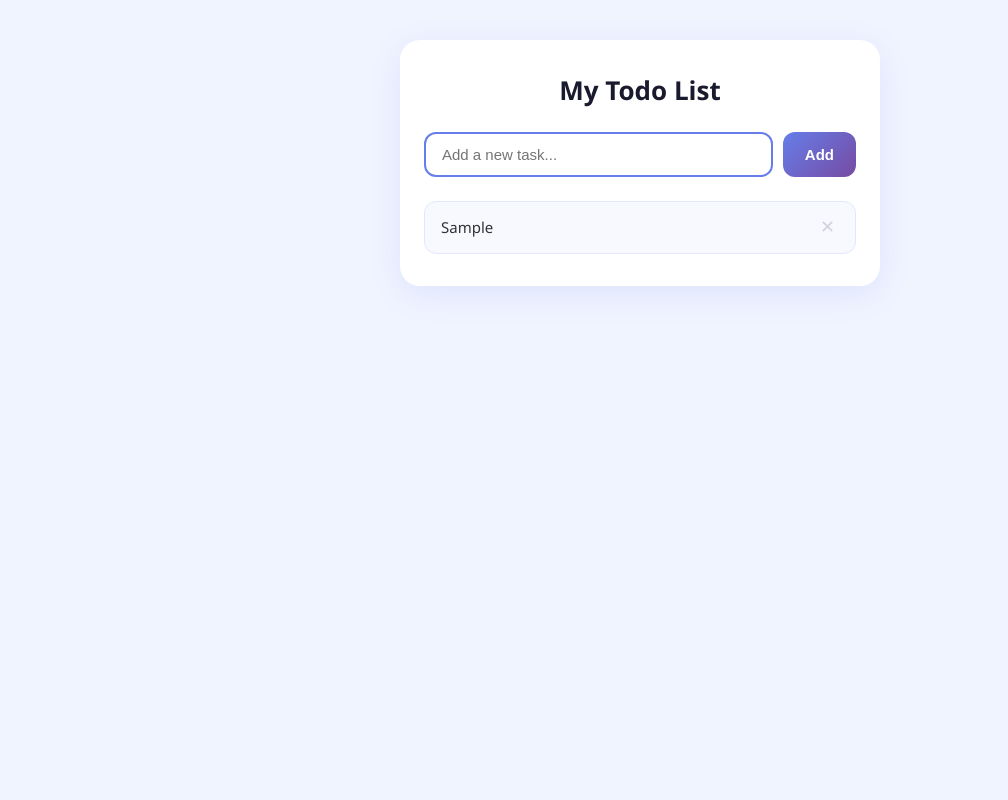
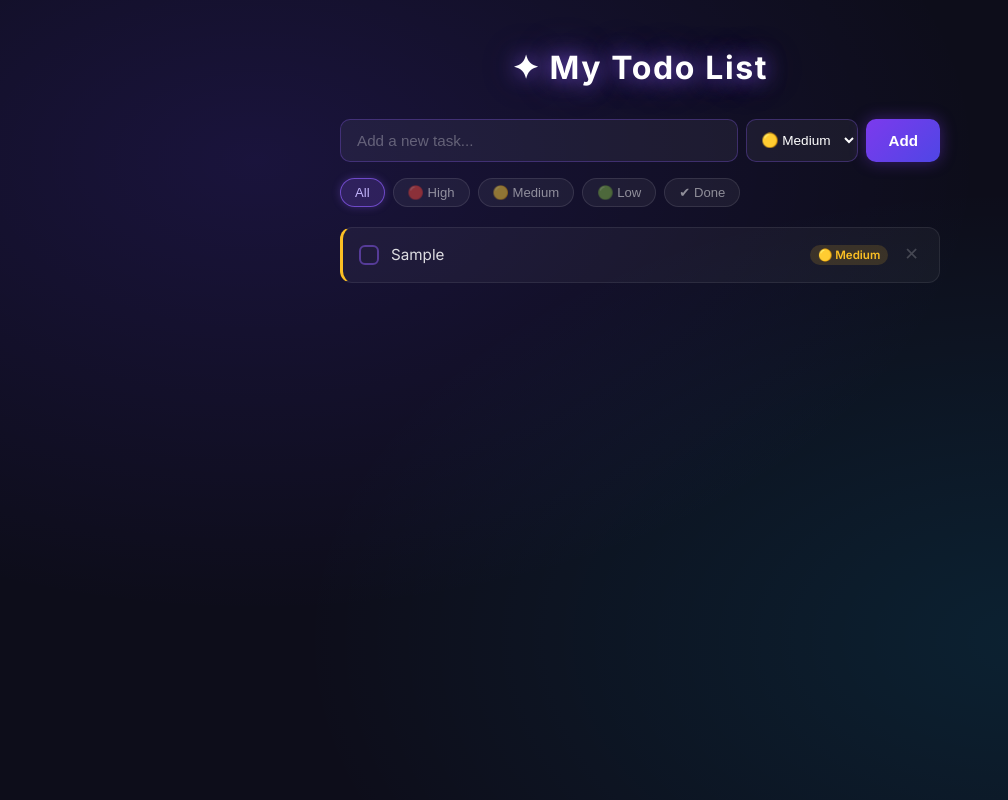
Before and after one commit to qingyunliu1988/todo-app, a plain HTML site: page index.html in a window 1280 px wide. Both pictures are taken after typing "Sample" into the empty fields and a click on the button "Add". Shown: the whole page, without its empty margins (0-1008 px from the left). Drawn offline with Linux system fonts and the light colour scheme.

Commit message:
redesign: dark theme with priority and persistence

```diff
--- a/index.html
+++ b/index.html
@@ -2,29 +2,32 @@
 <html lang="en">
 <head>
   <meta charset="UTF-8" />
-  <meta name="viewport" content="width=device-width, initial-scale=1.0" />
+  <meta name="viewport" content="width=device-width, initial-scale=1.0"/>
   <title>My Todo List</title>
   <link rel="stylesheet" href="style.css" />
 </head>
 <body>
   <div class="container">
-    <h1>My Todo List</h1>
-
+    <h1 class="title">✦ My Todo List</h1>
     <div class="input-row">
-      <input
-        type="text"
-        id="task-input"
-        placeholder="Add a new task..."
-        autocomplete="off"
-      />
-      <button id="add-btn">Add</button>
+      <input type="text" id="taskInput" placeholder="Add a new task..." />
+      <select id="prioritySelect">
+        <option value="high">🔴 High</option>
+        <option value="medium" selected>🟡 Medium</option>
+        <option value="low">🟢 Low</option>
+      </select>
+      <button id="addBtn">Add</button>
     </div>
-
-    <ul id="task-list"></ul>
-
-    <p id="empty-hint">No tasks yet. Add one above!</p>
+    <div class="filters">
+      <button class="filter-btn active" data-filter="all">All</button>
+      <button class="filter-btn" data-filter="high">🔴 High</button>
+      <button class="filter-btn" data-filter="medium">🟡 Medium</button>
+      <button class="filter-btn" data-filter="low">🟢 Low</button>
+      <button class="filter-btn" data-filter="done">✔ Done</button>
+    </div>
+    <ul id="taskList"></ul>
+    <p class="empty-msg" id="emptyMsg">No tasks yet. Add one above!</p>
   </div>
-
   <script src="script.js"></script>
 </body>
 </html>
--- a/script.js
+++ b/script.js
@@ -1,72 +1,73 @@
-const input = document.getElementById('task-input');
-const addBtn = document.getElementById('add-btn');
-const taskList = document.getElementById('task-list');
-const emptyHint = document.getElementById('empty-hint');
+const taskInput      = document.getElementById('taskInput');
+const prioritySelect = document.getElementById('prioritySelect');
+const addBtn         = document.getElementById('addBtn');
+const taskList       = document.getElementById('taskList');
+const emptyMsg       = document.getElementById('emptyMsg');
+const filterBtns     = document.querySelectorAll('.filter-btn');
 
-function updateEmptyHint() {
-  emptyHint.style.display = taskList.children.length === 0 ? 'block' : 'none';
-}
+let tasks = JSON.parse(localStorage.getItem('tasks') || '[]');
+let currentFilter = 'all';
 
-function saveTasks() {
-  const tasks = Array.from(taskList.querySelectorAll('.task-item')).map(li => ({
-    text: li.querySelector('.task-text').textContent,
-    done: li.classList.contains('done'),
-  }));
+function save() {
   localStorage.setItem('tasks', JSON.stringify(tasks));
 }
 
-function createTaskElement(text, done = false) {
-  const li = document.createElement('li');
-  li.className = 'task-item' + (done ? ' done' : '');
-
-  const span = document.createElement('span');
-  span.className = 'task-text';
-  span.textContent = text;
-  span.addEventListener('click', () => {
-    li.classList.toggle('done');
-    saveTasks();
+function render() {
+  taskList.innerHTML = '';
+  const filtered = tasks.filter(t => {
+    if (currentFilter === 'all')  return true;
+    if (currentFilter === 'done') return t.done;
+    return t.priority === currentFilter && !t.done;
   });
 
-  const deleteBtn = document.createElement('button');
-  deleteBtn.className = 'delete-btn';
-  deleteBtn.textContent = '✕';
-  deleteBtn.title = 'Delete task';
-  deleteBtn.addEventListener('click', () => {
-    li.remove();
-    saveTasks();
-    updateEmptyHint();
+  filtered.forEach(task => {
+    const li = document.createElement('li');
+    li.className = 'task-item' + (task.done ? ' done' : '');
+    li.dataset.priority = task.priority;
+
+    const cb = document.createElement('input');
+    cb.type = 'checkbox';
+    cb.checked = task.done;
+    cb.addEventListener('change', () => { task.done = cb.checked; save(); render(); });
+
+    const span = document.createElement('span');
+    span.className = 'task-text';
+    span.textContent = task.text;
+
+    const badge = document.createElement('span');
+    badge.className = `badge badge-${task.priority}`;
+    const labels = { high: '🔴 High', medium: '🟡 Medium', low: '🟢 Low' };
+    badge.textContent = labels[task.priority];
+
+    const del = document.createElement('button');
+    del.className = 'delete-btn';
+    del.textContent = '✕';
+    del.addEventListener('click', () => { tasks = tasks.filter(t => t !== task); save(); render(); });
+
+    li.append(cb, span, badge, del);
+    taskList.appendChild(li);
   });
 
-  li.appendChild(span);
-  li.appendChild(deleteBtn);
-  return li;
+  emptyMsg.classList.toggle('show', filtered.length === 0);
 }
 
 function addTask() {
-  const text = input.value.trim();
+  const text = taskInput.value.trim();
   if (!text) return;
-
-  taskList.appendChild(createTaskElement(text));
-  saveTasks();
-
-  input.value = '';
-  input.focus();
-  updateEmptyHint();
-}
-
-function loadTasks() {
-  const saved = localStorage.getItem('tasks');
-  if (!saved) return;
-  JSON.parse(saved).forEach(({ text, done }) => {
-    taskList.appendChild(createTaskElement(text, done));
-  });
+  tasks.unshift({ text, priority: prioritySelect.value, done: false, id: Date.now() });
+  taskInput.value = '';
+  save(); render();
 }
 
 addBtn.addEventListener('click', addTask);
-
-input.addEventListener('keydown', (e) => {
-  if (e.key === 'Enter') addTask();
+taskInput.addEventListener('keydown', e => { if (e.key === 'Enter') addTask(); });
+filterBtns.forEach(btn => {
+  btn.addEventListener('click', () => {
+    filterBtns.forEach(b => b.classList.remove('active'));
+    btn.classList.add('active');
+    currentFilter = btn.dataset.filter;
+    render();
+  });
 });
 
-loadTasks();
-updateEmptyHint();
+render();
--- a/style.css
+++ b/style.css
@@ -1,141 +1,191 @@
-* {
-  margin: 0;
-  padding: 0;
-  box-sizing: border-box;
+@import url('https://fonts.googleapis.com/css2?family=Inter:wght@400;500;600;700&display=swap');
+
+*, *::before, *::after { box-sizing: border-box; margin: 0; padding: 0; }
+
+body {
+  font-family: 'Inter', sans-serif;
+  background: #0d0d1a;
+  min-height: 100vh;
+  display: flex;
+  align-items: flex-start;
+  justify-content: center;
+  padding: 48px 16px;
+  background-image:
+    radial-gradient(ellipse at 20% 20%, rgba(99,57,255,0.15) 0%, transparent 50%),
+    radial-gradient(ellipse at 80% 80%, rgba(0,212,255,0.1) 0%, transparent 50%);
 }
 
-body {
-  min-height: 100vh;
-  background: #f0f4ff;
-  font-family: 'Segoe UI', Tahoma, Geneva, Verdana, sans-serif;
-  display: flex;
-  justify-content: center;
-  padding: 40px 16px;
+.container { width: 100%; max-width: 600px; }
+
+.title {
+  text-align: center;
+  font-size: 2rem;
+  font-weight: 700;
+  color: #fff;
+  margin-bottom: 32px;
+  letter-spacing: 0.05em;
+  text-shadow: 0 0 20px rgba(139,92,246,0.8), 0 0 40px rgba(139,92,246,0.4);
 }
 
-.container {
-  background: #fff;
-  border-radius: 20px;
-  padding: 32px 24px;
-  width: 100%;
-  max-width: 480px;
-  box-shadow: 0 8px 32px rgba(100, 116, 240, 0.12);
-  height: fit-content;
+.input-row { display: flex; gap: 8px; margin-bottom: 16px; }
+
+.input-row input {
+  flex: 1;
+  padding: 12px 16px;
+  background: rgba(255,255,255,0.05);
+  border: 1px solid rgba(139,92,246,0.3);
+  border-radius: 10px;
+  color: #fff;
+  font-size: 0.95rem;
+  outline: none;
+  transition: border-color 0.2s, box-shadow 0.2s;
+}
+.input-row input::placeholder { color: rgba(255,255,255,0.3); }
+.input-row input:focus {
+  border-color: rgba(139,92,246,0.8);
+  box-shadow: 0 0 12px rgba(139,92,246,0.3);
 }
 
-h1 {
-  font-size: 26px;
-  font-weight: 700;
-  color: #1a1a2e;
-  margin-bottom: 24px;
-  text-align: center;
+.input-row select {
+  padding: 12px 10px;
+  background: rgba(255,255,255,0.05);
+  border: 1px solid rgba(139,92,246,0.3);
+  border-radius: 10px;
+  color: #fff;
+  font-size: 0.85rem;
+  outline: none;
+  cursor: pointer;
+}
+.input-row select option { background: #1a1a2e; }
+
+.input-row button {
+  padding: 12px 22px;
+  background: linear-gradient(135deg, #7c3aed, #4f46e5);
+  border: none;
+  border-radius: 10px;
+  color: #fff;
+  font-size: 0.95rem;
+  font-weight: 600;
+  cursor: pointer;
+  transition: opacity 0.2s, box-shadow 0.2s, transform 0.1s;
+  box-shadow: 0 0 16px rgba(124,58,237,0.4);
+}
+.input-row button:hover { opacity: 0.9; box-shadow: 0 0 24px rgba(124,58,237,0.7); }
+.input-row button:active { transform: scale(0.97); }
+
+.filters { display: flex; gap: 8px; flex-wrap: wrap; margin-bottom: 20px; }
+
+.filter-btn {
+  padding: 6px 14px;
+  background: rgba(255,255,255,0.05);
+  border: 1px solid rgba(255,255,255,0.1);
+  border-radius: 20px;
+  color: rgba(255,255,255,0.5);
+  font-size: 0.82rem;
+  cursor: pointer;
+  transition: all 0.2s;
+}
+.filter-btn:hover { color: #fff; border-color: rgba(139,92,246,0.5); }
+.filter-btn.active {
+  background: rgba(139,92,246,0.2);
+  border-color: rgba(139,92,246,0.7);
+  color: #c4b5fd;
+  box-shadow: 0 0 8px rgba(139,92,246,0.3);
 }
 
-/* Input row */
-.input-row {
-  display: flex;
-  gap: 10px;
-  margin-bottom: 24px;
-}
-
-#task-input {
-  flex: 1;
-  padding: 12px 16px;
-  border: 2px solid #e0e7ff;
-  border-radius: 12px;
-  font-size: 15px;
-  color: #333;
-  outline: none;
-  transition: border-color 0.2s;
-}
-
-#task-input:focus {
-  border-color: #667eea;
-}
-
-#add-btn {
-  padding: 12px 22px;
-  background: linear-gradient(135deg, #667eea, #764ba2);
-  color: #fff;
-  border: none;
-  border-radius: 12px;
-  font-size: 15px;
-  font-weight: 600;
-  cursor: pointer;
-  transition: transform 0.15s, box-shadow 0.15s;
-  white-space: nowrap;
-}
-
-#add-btn:hover {
-  transform: translateY(-1px);
-  box-shadow: 0 4px 14px rgba(102, 126, 234, 0.4);
-}
-
-#add-btn:active {
-  transform: translateY(0);
-}
-
-/* Task list */
-#task-list {
-  list-style: none;
-  display: flex;
-  flex-direction: column;
-  gap: 10px;
-}
+#taskList { list-style: none; display: flex; flex-direction: column; gap: 10px; }
 
 .task-item {
   display: flex;
   align-items: center;
   gap: 12px;
-  background: #f8f9ff;
-  border: 1.5px solid #e0e7ff;
+  padding: 14px 16px;
+  background: rgba(255,255,255,0.04);
+  border: 1px solid rgba(255,255,255,0.08);
   border-radius: 12px;
-  padding: 14px 16px;
-  transition: background 0.2s, border-color 0.2s;
+  transition: all 0.2s;
+  animation: fadeIn 0.25s ease;
+}
+.task-item:hover {
+  background: rgba(255,255,255,0.07);
+  border-color: rgba(139,92,246,0.3);
+  box-shadow: 0 0 12px rgba(139,92,246,0.1);
 }
 
-.task-item.done {
-  background: #f0fdf4;
-  border-color: #bbf7d0;
+@keyframes fadeIn {
+  from { opacity: 0; transform: translateY(-8px); }
+  to   { opacity: 1; transform: translateY(0); }
+}
+
+.task-item[data-priority="high"]   { border-left: 3px solid #f87171; }
+.task-item[data-priority="medium"] { border-left: 3px solid #fbbf24; }
+.task-item[data-priority="low"]    { border-left: 3px solid #34d399; }
+
+.task-item input[type="checkbox"] {
+  appearance: none;
+  width: 20px;
+  height: 20px;
+  min-width: 20px;
+  border: 2px solid rgba(139,92,246,0.5);
+  border-radius: 6px;
+  cursor: pointer;
+  transition: all 0.2s;
+  position: relative;
+}
+.task-item input[type="checkbox"]:checked {
+  background: linear-gradient(135deg, #7c3aed, #4f46e5);
+  border-color: transparent;
+  box-shadow: 0 0 8px rgba(124,58,237,0.5);
+}
+.task-item input[type="checkbox"]:checked::after {
+  content: '✔';
+  position: absolute;
+  top: 50%; left: 50%;
+  transform: translate(-50%, -50%);
+  color: #fff;
+  font-size: 11px;
 }
 
 .task-text {
   flex: 1;
-  font-size: 15px;
-  color: #333;
-  cursor: pointer;
-  word-break: break-word;
-  line-height: 1.5;
-  user-select: none;
+  color: rgba(255,255,255,0.85);
+  font-size: 0.95rem;
+  transition: all 0.3s;
+}
+.task-item.done .task-text {
+  text-decoration: line-through;
+  color: rgba(255,255,255,0.3);
 }
 
-.task-item.done .task-text {
-  text-decoration: line-through;
-  color: #9ca3af;
+.badge {
+  font-size: 0.72rem;
+  padding: 3px 8px;
+  border-radius: 20px;
+  font-weight: 600;
+  white-space: nowrap;
 }
+.badge-high   { background: rgba(248,113,113,0.15); color: #f87171; }
+.badge-medium { background: rgba(251,191,36,0.15);  color: #fbbf24; }
+.badge-low    { background: rgba(52,211,153,0.15);  color: #34d399; }
 
 .delete-btn {
   background: none;
   border: none;
+  color: rgba(255,255,255,0.2);
+  font-size: 1.1rem;
   cursor: pointer;
-  font-size: 18px;
-  color: #d1d5db;
+  padding: 4px;
+  border-radius: 6px;
+  transition: color 0.2s, background 0.2s;
   line-height: 1;
-  padding: 2px 4px;
-  border-radius: 6px;
-  transition: color 0.15s, background 0.15s;
-  flex-shrink: 0;
 }
+.delete-btn:hover { color: #f87171; background: rgba(248,113,113,0.1); }
 
-.delete-btn:hover {
-  color: #ef4444;
-  background: #fee2e2;
+.empty-msg {
+  text-align: center;
+  color: rgba(255,255,255,0.25);
+  font-size: 0.9rem;
+  margin-top: 32px;
+  display: none;
 }
-
-/* Empty hint */
-#empty-hint {
-  text-align: center;
-  color: #9ca3af;
-  font-size: 14px;
-  margin-top: 16px;
-}
+.empty-msg.show { display: block; }
```
